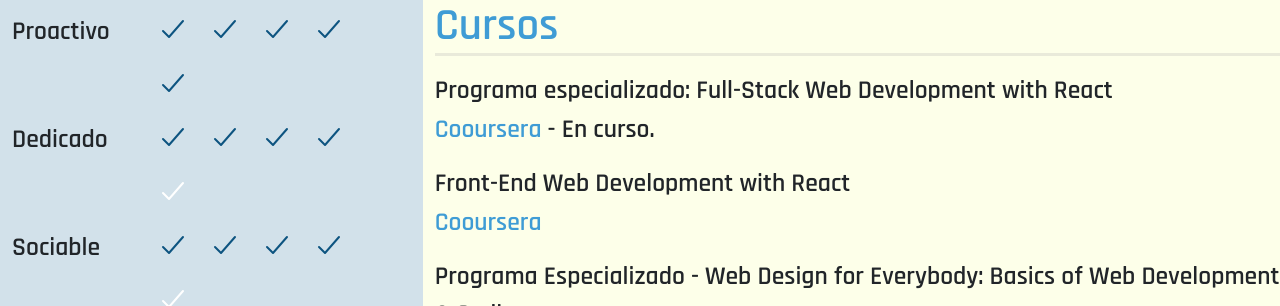
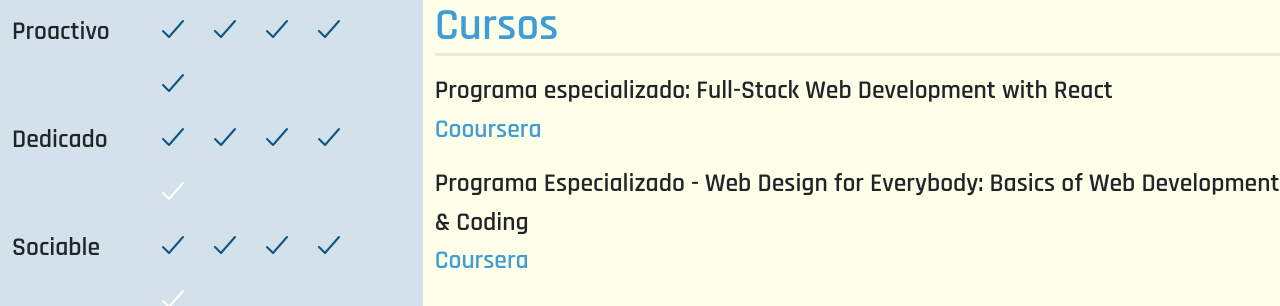
Before and after one commit to DangeloJAN/CV, a website: page index.html in a window 1280 px wide. Shown: the part 1562-1868 px from the top of the page. Drawn offline with nearby package versions, Linux system fonts and the light colour scheme.

Commit message:
Acutlizando CV

```diff
--- a/index.html
+++ b/index.html
@@ -206,11 +206,7 @@
                 <h3 class="titulos t-left mt-5">Cursos</h3>
                 <hr>
                 <p>Programa especializado: Full-Stack Web Development with React<br>
-                    <span class="institucion">Cooursera</span><span> - En curso.</span><br>
-                </p>
-                <p>Front-End Web Development with React<br>
-                    <span class="institucion">Cooursera</span><br>
-                </p>
+                    <span class="institucion">Cooursera</span><span>
                 <p>Programa Especializado - Web Design for Everybody: Basics of Web Development & Coding<br>
                     <span class="institucion">Coursera</span><br>
                 </p>
```
